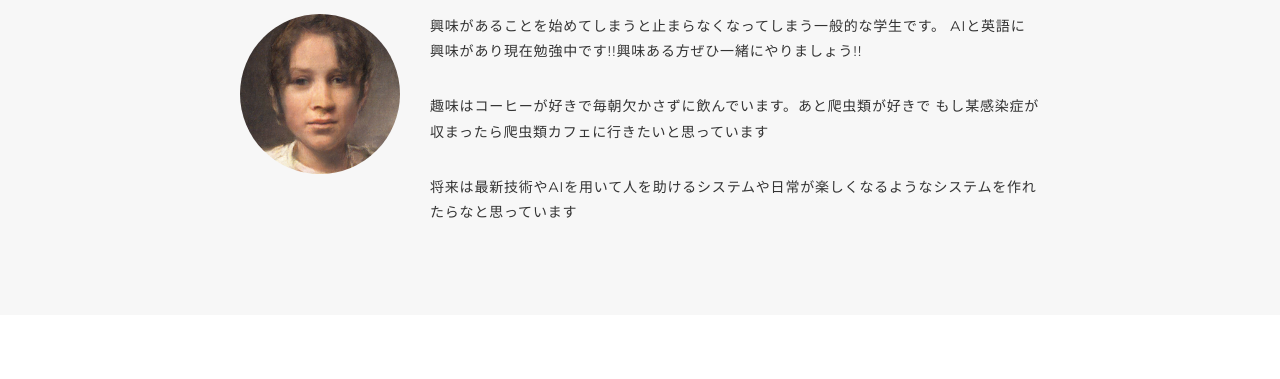
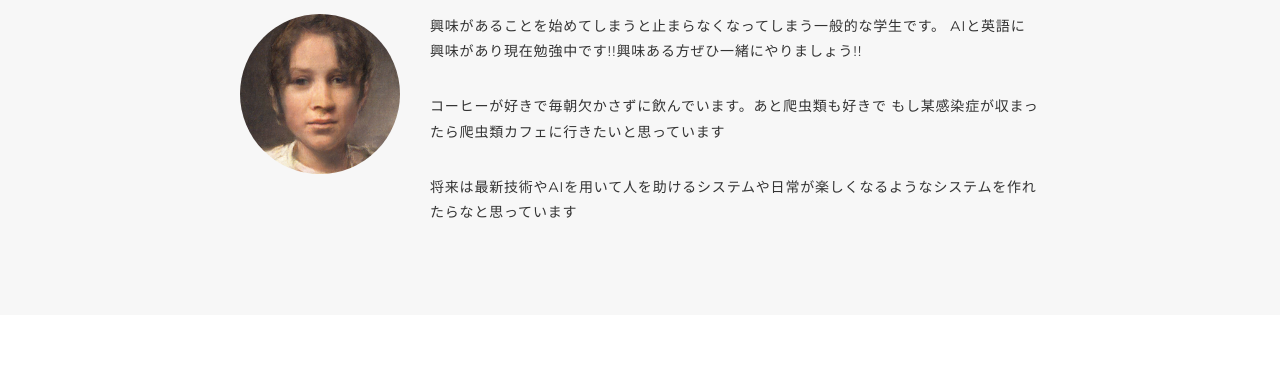
Before and after one commit to yamada-YT/portfolio, a plain HTML site: page docs/index.html in a window 1280 px wide. Shown: the part 223-602 px from the top of the page. Drawn offline with nearby package versions, Linux system fonts and the light colour scheme.

Commit message:
テキスト修正

```diff
--- a/docs/index.html
+++ b/docs/index.html
@@ -53,7 +53,7 @@
 						<div class="profile-body">
 							<p>興味があることを始めてしまうと止まらなくなってしまう一般的な学生です。
 								AIと英語に興味があり現在勉強中です!!興味ある方ぜひ一緒にやりましょう!!</p>
-							<p>趣味はコーヒーが好きで毎朝欠かさずに飲んでいます。あと爬虫類が好きで
+							<p>コーヒーが好きで毎朝欠かさずに飲んでいます。あと爬虫類も好きで
 								もし某感染症が収まったら爬虫類カフェに行きたいと思っています</p>
 							<p>将来は最新技術やAIを用いて人を助けるシステムや日常が楽しくなるようなシステムを作れたらなと思っています</p>
 						</div>
```
